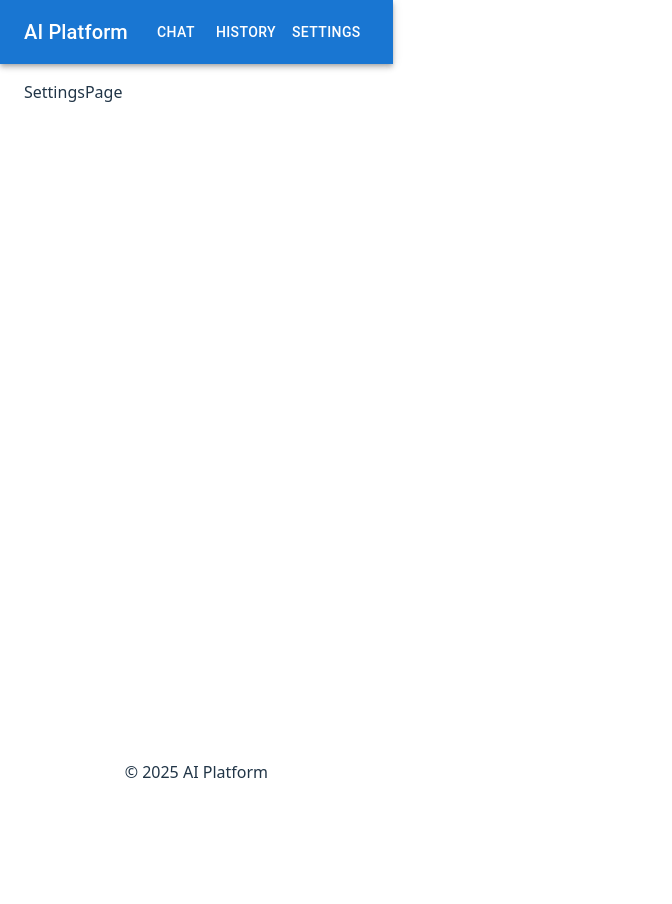
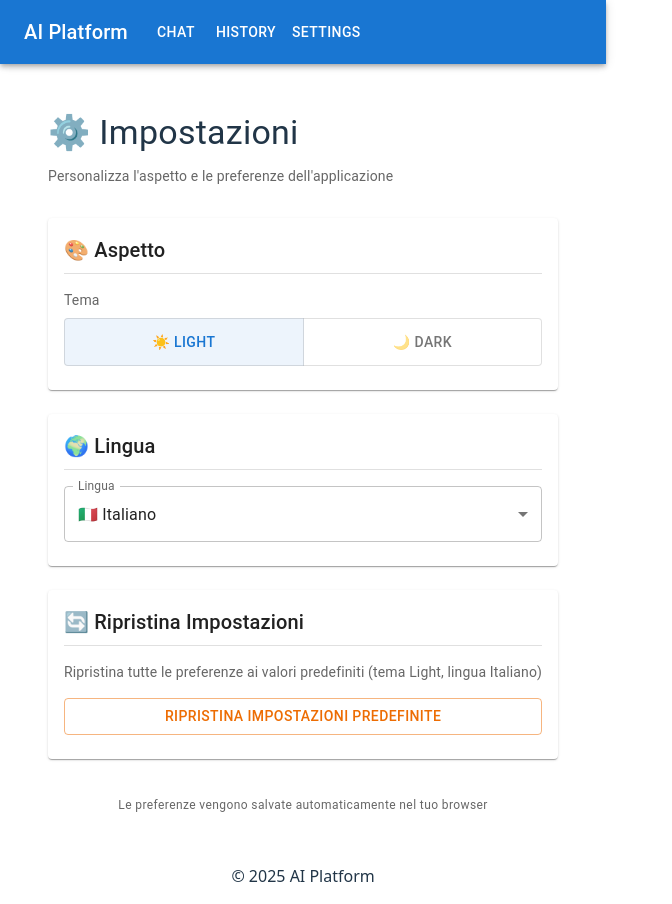
Before and after one commit to mehdiviolet/stage-ai-platform, a React (Vite) app: page /settings in a window 1280 px wide. Shown: the whole page, without its empty margins (0-672 px from the left). Before the commit the page ends 800 px from the top, so only its background shows below. Built offline with nearby package versions, Linux system fonts and the light colour scheme; no server answers.

Commit message:
implement SettingsPage with theme and language preferences

```diff
--- a/src/app/store.ts
+++ b/src/app/store.ts
@@ -1,11 +1,11 @@
 import { configureStore } from "@reduxjs/toolkit";
 import chatReducer from "../features/chat/chatSlice";
-// import uiReducer from "../features/ui/uiSlice";
+import uiReducer from "../features/ui/uiSlice";
 
 export const store = configureStore({
   reducer: {
     chat: chatReducer,
-    // ui: uiReducer,
+    ui: uiReducer,
   },
 });
 
--- a/src/features/chat/uiSlice.ts
+++ b/src/features/ui/uiSlice.ts
@@ -3,6 +3,7 @@ import { local } from "../../lib/storage/local";
 
 type UIState = {
   theme: "light" | "dark";
+  language: "en" | "it";
   sidebarOpen: boolean;
   notifications: Array<{
     id: string;
@@ -11,10 +12,9 @@ type UIState = {
   }>;
 };
 
-const savedTheme = local.get<"light" | "dark">("theme");
-
 const initialState: UIState = {
-  theme: savedTheme === "dark" ? "dark" : "light",
+  theme: (local.get<string>("theme") as "light" | "dark") || "light",
+  language: (local.get<string>("language") as "en" | "it") || "it",
   sidebarOpen: true,
   notifications: [],
 };
@@ -25,7 +25,7 @@ const uiSlice = createSlice({
   reducers: {
     toggleTheme: (s) => {
       s.theme = s.theme === "light" ? "dark" : "light";
-      local.set("theme", s.theme);
+      // local.set("theme", s.theme);
     },
     toggleSidebar: (s) => {
       s.sidebarOpen = !s.sidebarOpen;
@@ -39,6 +39,15 @@ const uiSlice = createSlice({
     removeNotification: (s, a) => {
       s.notifications = s.notifications.filter((n) => n.id !== a.payload);
     },
+    setLanguage: (s, a: PayloadAction<"it" | "en">) => {
+      s.language = a.payload;
+    },
+    resetSettings: (s) => {
+      s.theme = "light";
+      s.language = "it";
+      local.del("theme");
+      local.del("language");
+    },
   },
 });
 
@@ -47,5 +56,7 @@ export const {
   toggleSidebar,
   addNotification,
   removeNotification,
+  setLanguage,
+  resetSettings,
 } = uiSlice.actions;
 export default uiSlice.reducer;
--- a/src/lib/storage/local.ts
+++ b/src/lib/storage/local.ts
@@ -15,7 +15,7 @@ export const local = {
       console.error("Error writing local storage", err);
     }
   },
-  remove(key: string): void {
+  del(key: string): void {
     try {
       localStorage.removeItem(key);
     } catch (err) {
--- a/src/pages/SettingsPage.tsx
+++ b/src/pages/SettingsPage.tsx
@@ -1,5 +1,143 @@
-import React from "react";
+import { useEffect } from "react";
+import { useAppDispatch, useAppSelector } from "../app/hooks";
+import {
+  resetSettings,
+  setLanguage,
+  toggleTheme,
+} from "../features/ui/uiSlice"; // ← Fix: ui invece di chat
+import { local } from "../lib/storage/local";
+
+// Material UI
+import {
+  Container,
+  Typography,
+  Card,
+  CardContent,
+  ToggleButtonGroup,
+  ToggleButton,
+  FormControl,
+  InputLabel,
+  Select,
+  MenuItem,
+  Button,
+  Box,
+  Divider,
+} from "@mui/material";
 
 export default function SettingsPage() {
-  return <div>SettingsPage</div>;
+  const theme = useAppSelector((state) => state.ui.theme);
+  const language = useAppSelector((state) => state.ui.language);
+  const dispatch = useAppDispatch();
+
+  const handleThemeChange = () => {
+    dispatch(toggleTheme());
+  };
+
+  const handleLanguageChange = (newLang: "it" | "en") => {
+    dispatch(setLanguage(newLang));
+  };
+
+  const handleReset = () => {
+    dispatch(resetSettings());
+  };
+
+  // Persistenza automatica in localStorage
+  useEffect(() => {
+    local.set("theme", theme);
+  }, [theme]);
+
+  useEffect(() => {
+    local.set("language", language);
+  }, [language]);
+
+  return (
+    <Container maxWidth="sm" sx={{ mt: 4 }}>
+      {/* Titolo pagina */}
+      <Typography variant="h4" gutterBottom>
+        ⚙️ Impostazioni
+      </Typography>
+      <Typography variant="body2" color="text.secondary" sx={{ mb: 4 }}>
+        Personalizza l'aspetto e le preferenze dell'applicazione
+      </Typography>
+
+      {/* Card 1: Aspetto (Tema) */}
+      <Card sx={{ mb: 3 }}>
+        <CardContent>
+          <Typography variant="h6" gutterBottom>
+            🎨 Aspetto
+          </Typography>
+          <Divider sx={{ mb: 2 }} />
+
+          <Typography variant="body2" color="text.secondary" sx={{ mb: 1 }}>
+            Tema
+          </Typography>
+          <ToggleButtonGroup
+            value={theme}
+            exclusive
+            onChange={handleThemeChange}
+            fullWidth
+            color="primary"
+          >
+            <ToggleButton value="light">☀️ Light</ToggleButton>
+            <ToggleButton value="dark">🌙 Dark</ToggleButton>
+          </ToggleButtonGroup>
+        </CardContent>
+      </Card>
+
+      {/* Card 2: Lingua */}
+      <Card sx={{ mb: 3 }}>
+        <CardContent>
+          <Typography variant="h6" gutterBottom>
+            🌍 Lingua
+          </Typography>
+          <Divider sx={{ mb: 2 }} />
+
+          <FormControl fullWidth>
+            <InputLabel id="language-select-label">Lingua</InputLabel>
+            <Select
+              labelId="language-select-label"
+              value={language}
+              label="Lingua"
+              onChange={(e) =>
+                handleLanguageChange(e.target.value as "it" | "en")
+              }
+            >
+              <MenuItem value="it">🇮🇹 Italiano</MenuItem>
+              <MenuItem value="en">🇬🇧 English</MenuItem>
+            </Select>
+          </FormControl>
+        </CardContent>
+      </Card>
+
+      {/* Card 3: Reset */}
+      <Card>
+        <CardContent>
+          <Typography variant="h6" gutterBottom>
+            🔄 Ripristina Impostazioni
+          </Typography>
+          <Divider sx={{ mb: 2 }} />
+
+          <Typography variant="body2" color="text.secondary" sx={{ mb: 2 }}>
+            Ripristina tutte le preferenze ai valori predefiniti (tema Light,
+            lingua Italiano)
+          </Typography>
+          <Button
+            variant="outlined"
+            color="warning"
+            fullWidth
+            onClick={handleReset}
+          >
+            Ripristina Impostazioni Predefinite
+          </Button>
+        </CardContent>
+      </Card>
+
+      {/* Info footer */}
+      <Box sx={{ mt: 4, textAlign: "center" }}>
+        <Typography variant="caption" color="text.secondary">
+          Le preferenze vengono salvate automaticamente nel tuo browser
+        </Typography>
+      </Box>
+    </Container>
+  );
 }
```
